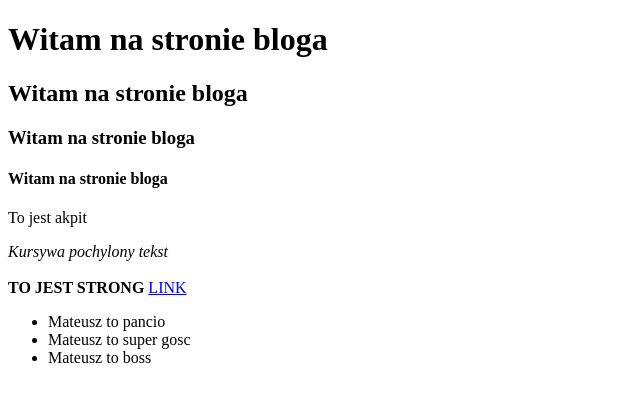
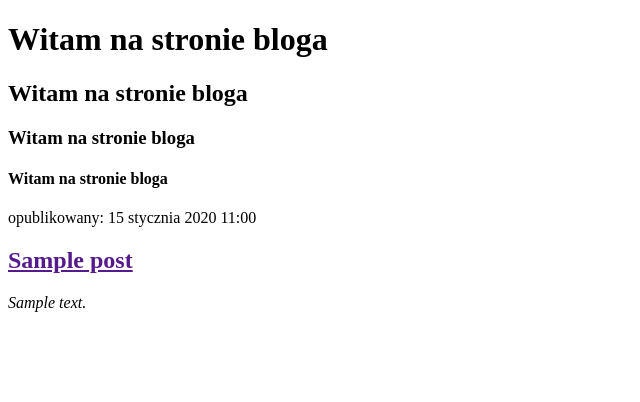
Before and after one commit to Veniiti/djangoblog, a Django app: page / in a window 1280 px wide. Shown: the top 402 px of the page, without its empty margins (0-640 px from the left). Run offline with Django 5.2, Linux system fonts and the light colour scheme; tables that the repository leaves empty hold one stand-in row (values such as "Sample post").

Commit message:
Dokonalismy zmian w pliku Html

```diff
--- a/blog/templates/blog/post_list.html
+++ b/blog/templates/blog/post_list.html
@@ -11,16 +11,13 @@
         <h3>Witam na stronie bloga</h3>
         <h4>Witam na stronie bloga</h4>
     </div>
+
+        {% for post in posts %}
     <div>
-        <p>To jest akpit</p>
-        <em>Kursywa pochylony tekst</em><br><br>
-        <strong>TO JEST STRONG</strong>
-        <a href="https://strefakursow.pl" target="_blank" >LINK</a>
-        <ul>
-            <li>Mateusz to pancio</li>
-            <li>Mateusz to super gosc</li>
-            <li>Mateusz to boss</li>
-        </ul>
+        <p>opublikowany: {{ post.publish_date }}</p>
+        <h2><a href="">{{ post.title }}</a> </h2>
+        <em>{{ post.text|linebreaksbr }}</em>
     </div>
+    {% endfor %}
 </body>
 </html>
--- a/blog/views.py
+++ b/blog/views.py
@@ -1,7 +1,10 @@
 from django.shortcuts import render
+from django.utils import timezone
 
+from .models import Post
 # Create your views here.
 
 
 def post_list(request):
-    return render(request, 'blog/post_list.html', {})
+    posts = Post.objects.filter(publish_date__lte=timezone.now()).order_by('publish_date')
+    return render(request, 'blog/post_list.html', {'posts': posts})
```
